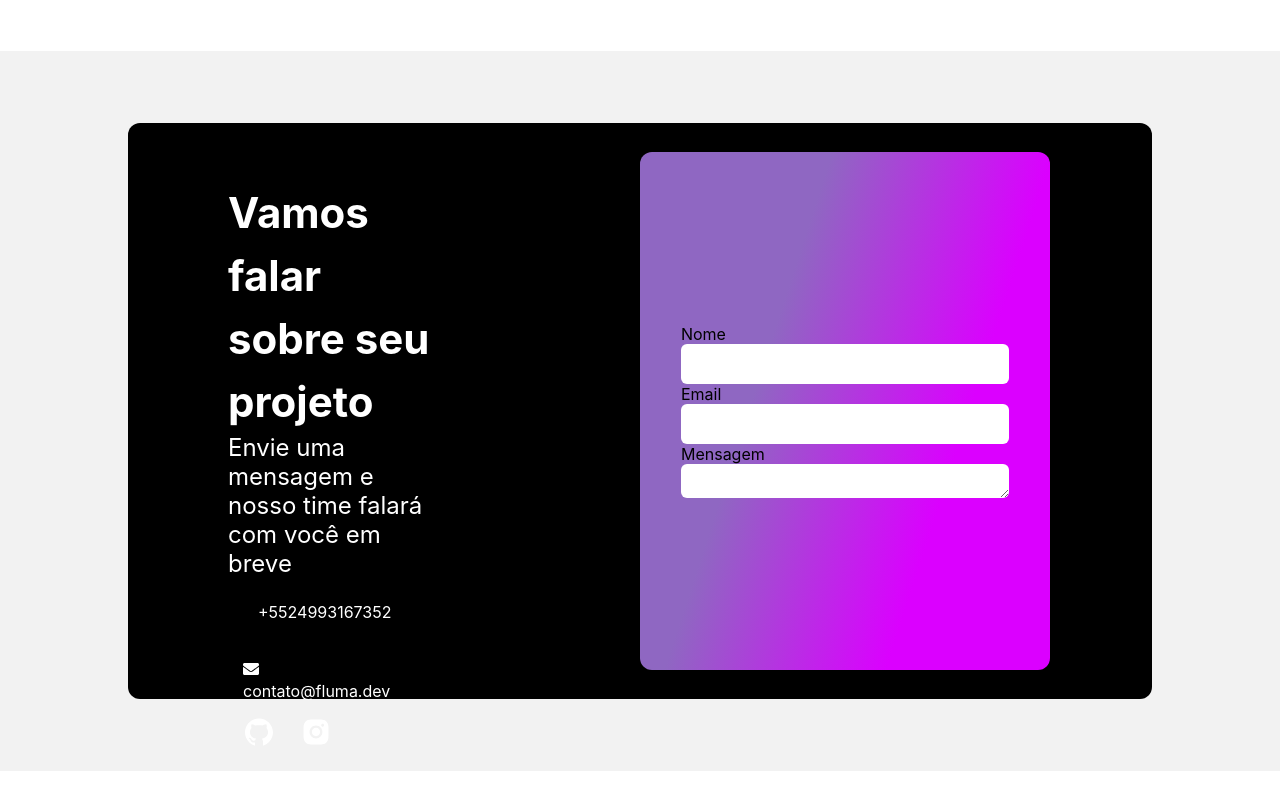
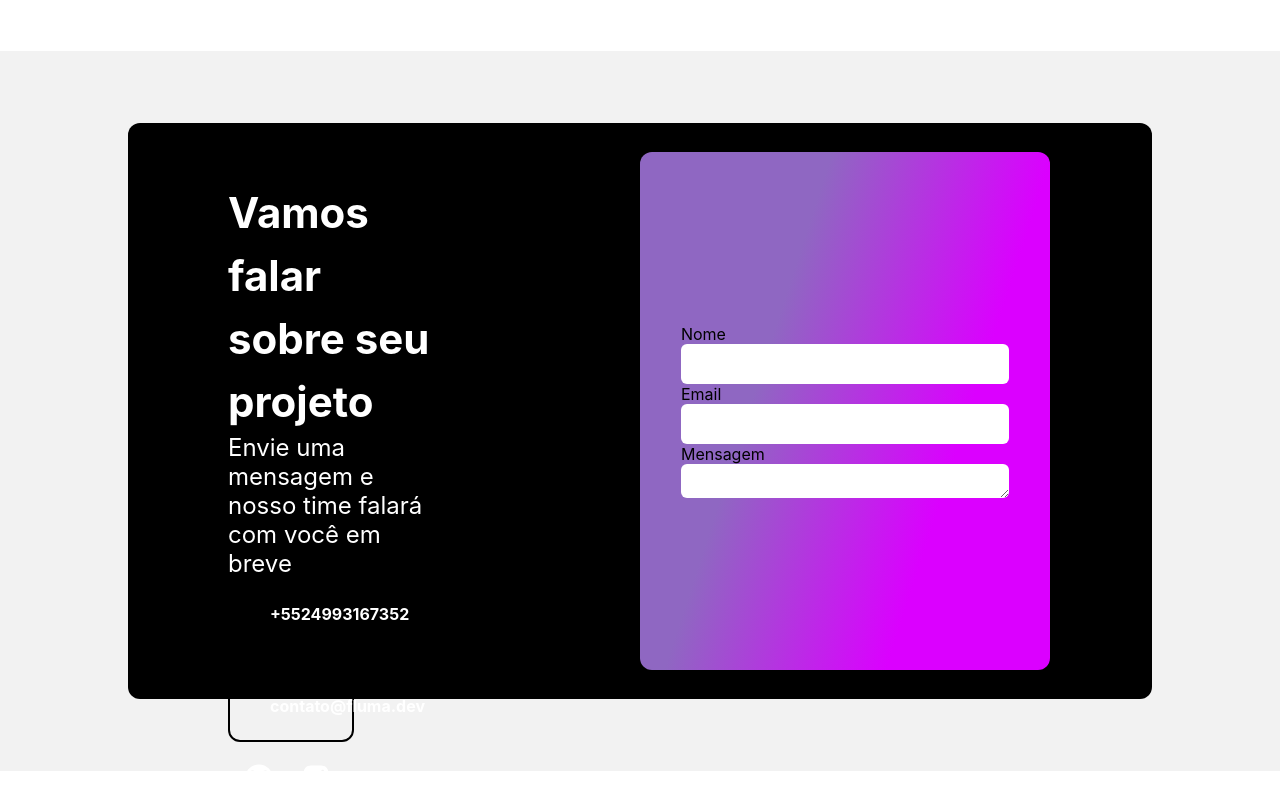
Before and after one commit to flumadev/fluma, a Next.js app: page / in a window 1280 px wide. Shown: the part 1549-2349 px from the top of the page. Before the commit the page ends 2320 px from the top, so only its background shows below. Built offline with nearby package versions, Linux system fonts and the light colour scheme.

Commit message:
ajustando botoes de contato

```diff
--- a/sections/Contact/index.tsx
+++ b/sections/Contact/index.tsx
@@ -17,17 +17,15 @@ const Contact = () => {
                     </TextTitle>
 
                         <ContactButtons>
-                            <ContactTileContainer href="tel:+5524993167352">
+                            <a href="tel:+5524993167352">
                                 <FaPhone />
-                                <a >+5524993167352</a>
-                            </ContactTileContainer>
+                                <h1 >+5524993167352</h1>
+                            </a>
 
-                            <ContactTileContainer href="mailto:contato@fluma.dev">
-                               <li>
-                                    <FaEnvelope />
-                                    <a >contato@fluma.dev</a>
-                                </li>
-                            </ContactTileContainer>
+                            <a href="mailto:contato@fluma.dev">
+                                <FaEnvelope />
+                                <h1 >contato@fluma.dev</h1>
+                            </a>
                         </ContactButtons>
 
                     <SocialIcons>
--- a/sections/Contact/style.ts
+++ b/sections/Contact/style.ts
@@ -51,12 +51,47 @@ export const TextTitle = styled.div`
     }
 `
 export const ContactButtons = styled.div`
-    height: 30%;
+    height: 40%;
     width: 100%;
     display: flex;
     flex-direction: column;
     justify-content: space-around;
     align-items: flex-start;
+
+    a{
+        width: 60%;
+        height: 100px;
+        display: flex;
+        justify-content: flex-start;
+        align-items: center;
+
+        border-radius: 12px;
+
+        padding: 0 20px;
+
+        margin-bottom: 20px;
+
+        border: 2px solid #000;
+
+        transition: all 0.3s;
+        h1{
+            font-size: 16px;
+        }
+
+        svg{
+            margin-right: 20px;
+        }
+        &:hover{
+            /* background-color: #fff; */
+            border-color:  white;
+            h1,svg{
+                /* color: #000; */
+            }
+        }
+
+    }
+
+
 
 
 
```
